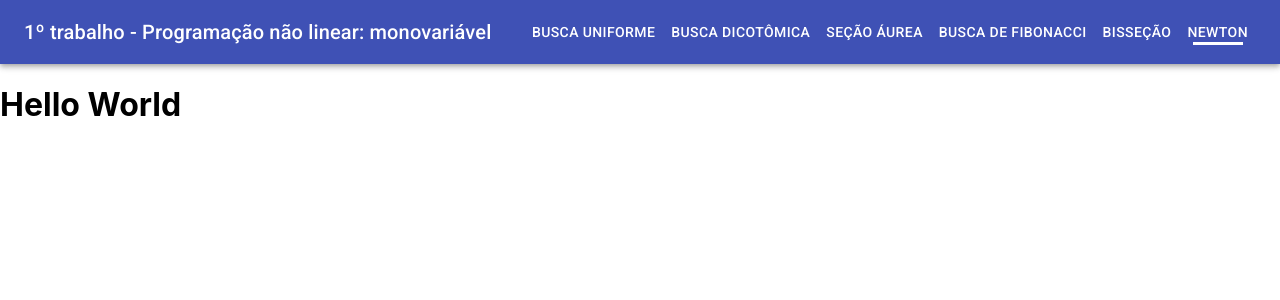
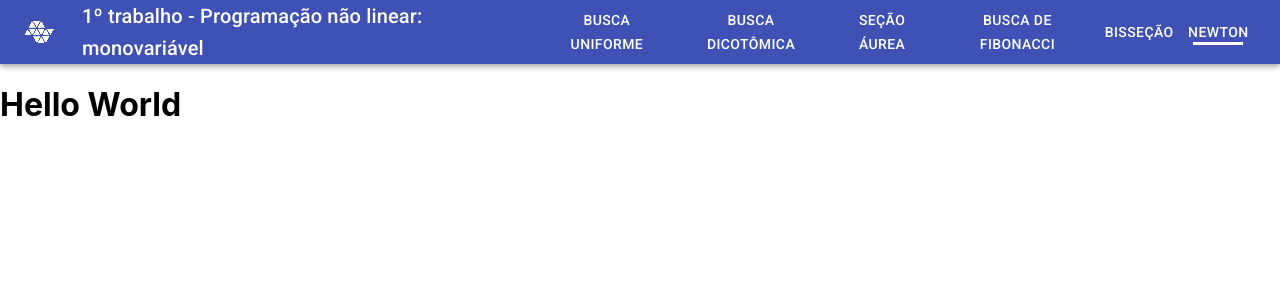
Before and after one commit to maykonmichel/4627AT1, a React (Create React App) app: page /newton in a window 1280 px wide. Shown: the top 300 px of the page. Built offline with nearby package versions, Linux system fonts and the light colour scheme.

Commit message:
Added logo

```diff
--- a/src/components/Header/index.js
+++ b/src/components/Header/index.js
@@ -1,17 +1,33 @@
-import React, { memo } from 'react';
-import { AppBar, Toolbar, Typography } from '@material-ui/core';
+import React, { memo, useCallback } from 'react';
+import { AppBar, IconButton, Toolbar, Typography } from '@material-ui/core';
+import { useHistory } from 'react-router-dom';
 
 import HeaderItem from '../HeaderItem';
 
 import useStyles from './useStyles';
 
+import logo from '../../assets/images/logo.png';
+
 const Header = memo(() => {
   const classes = useStyles();
+
+  const history = useHistory();
+
+  const navigateToHome = useCallback(() => history.push('/'), [history]);
 
   return (
     <div className={classes.root}>
       <AppBar position="static">
         <Toolbar>
+          <IconButton
+            edge="start"
+            className={classes.menuButton}
+            color="inherit"
+            aria-label="menu"
+            onClick={navigateToHome}
+          >
+            <img src={logo} alt="" />
+          </IconButton>
           <Typography variant="h6" className={classes.title}>
             1º trabalho - Programação não linear: monovariável
           </Typography>
```
Also changed, not shown: src/assets/images/logo.png (added).
